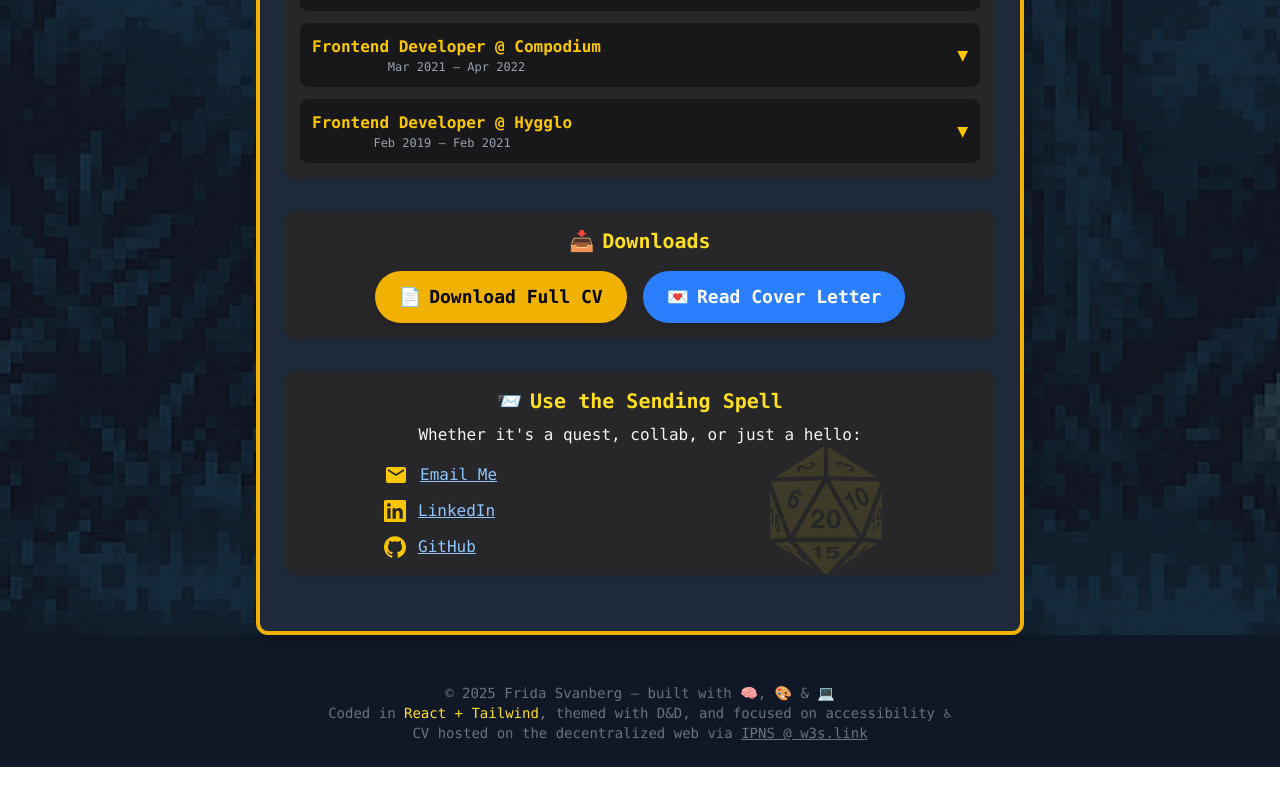
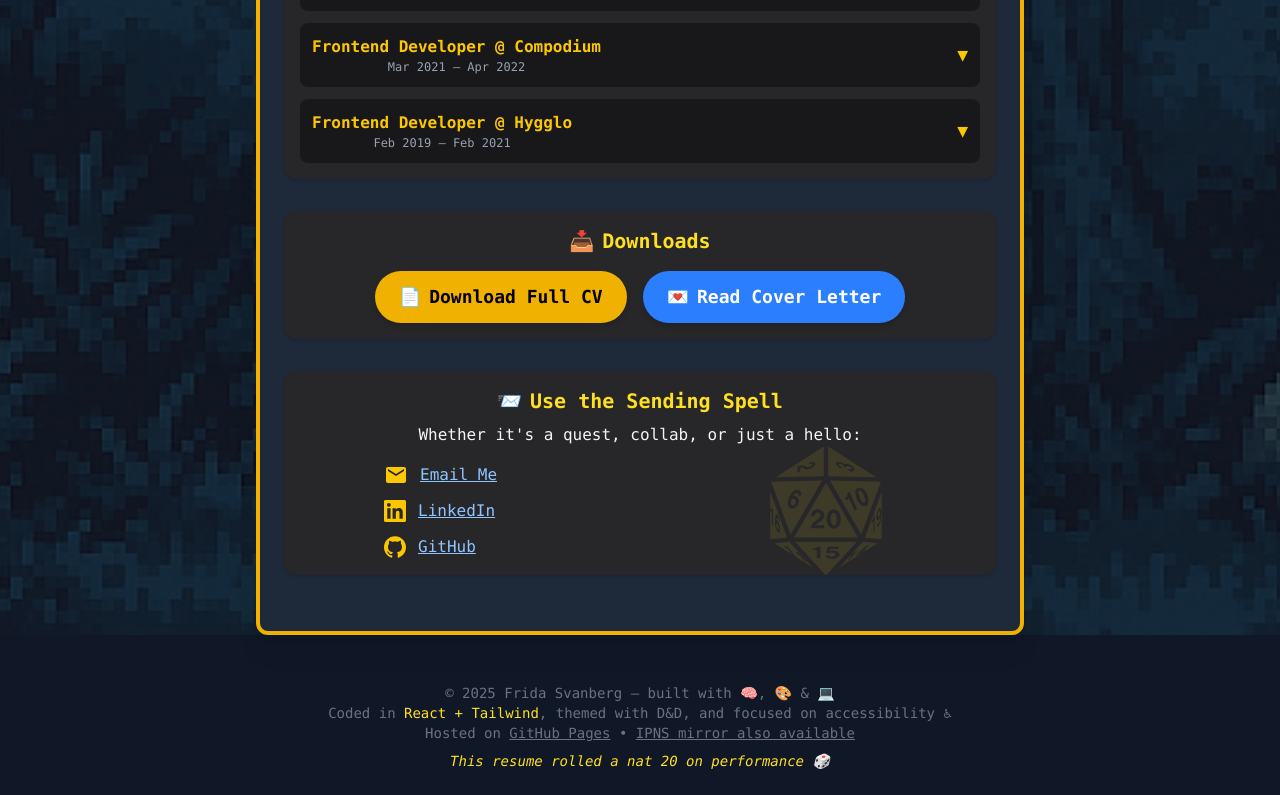
Before and after one commit to FridaSvanberg/Roll-for-Resume, a React (Vite) app: page / in a window 1280 px wide. Shown: the part 1825-2620 px from the top of the page. Before the commit the page ends 2592 px from the top, so only its background shows below. Built offline with nearby package versions, Linux system fonts and the light colour scheme.

Commit message:
Update footer and docs

```diff
--- a/src/components/DesktopFooter.tsx
+++ b/src/components/DesktopFooter.tsx
@@ -14,15 +14,27 @@ const DesktopFooter = () => {
         themed with D&D, and focused on accessibility ♿
       </p>
       <p>
-        CV hosted on the decentralized web via{' '}
+        Hosted on{' '}
         <a
-          href="https://w3s.link/ipns/k51qzi5uqu5dhxnxzz4sp2jre8zjvase81v91eznzvryktifym02hwohhavfh0"
+          href="https://rollforresume.xyz"
           className="underline hover:text-yellow-400"
           target="_blank"
           rel="noopener noreferrer"
         >
-          IPNS @ w3s.link
+          GitHub Pages
+        </a>{' '}
+        •{' '}
+        <a
+          href="https://w3s.link/ipns/k51qzi5uqu5dhzw7nlhmsx96eiim9betbxncsc2hileogg8p884cu7lo53t2ev"
+          className="underline hover:text-yellow-400"
+          target="_blank"
+          rel="noopener noreferrer"
+        >
+          IPNS mirror also available
         </a>
+      </p>
+      <p className="italic text-yellow-300 mt-2">
+        This resume rolled a nat 20 on performance 🎲
       </p>
     </footer>
   );
--- a/src/components/MobileFooter.tsx
+++ b/src/components/MobileFooter.tsx
@@ -3,20 +3,25 @@ const MobileFooter = () => (
     <p>
       © {new Date().getFullYear()} Frida Svanberg
       <br />
-      <span className="text-yellow-300 font-bold">React + Tailwind</span> • D&D
-      theme
+      <span className="text-yellow-300 font-bold">React + Tailwind</span> •
+      D&D-inspired CV site
     </p>
     <p>
-      Hosted on{' '}
+      Hosted on GitHub Pages •{' '}
       <a
-        href="https://w3s.link/ipns/k51qzi5uqu5dhxnxzz4sp2jre8zjvase81v91eznzvryktifym02hwohhavfh0"
+        href="https://w3s.link/ipns/k51qzi5uqu5dhzw7nlhmsx96eiim9betbxncsc2hileogg8p884cu7lo53t2ev"
         className="underline hover:text-yellow-400 focus:outline-none focus:ring-2 focus:ring-yellow-400 rounded transition"
         target="_blank"
         rel="noopener noreferrer"
       >
-        w3s.link
-      </a>
+        IPNS mirror
+      </a>{' '}
+      also available
+    </p>
+    <p className="italic text-yellow-300 mt-2">
+      This resume rolled a nat 20 on performance 🎲
     </p>
   </footer>
 );
+
 export default MobileFooter;
```
Also changed, not shown: 2 other files (tests, documents, lock files or other folders).
